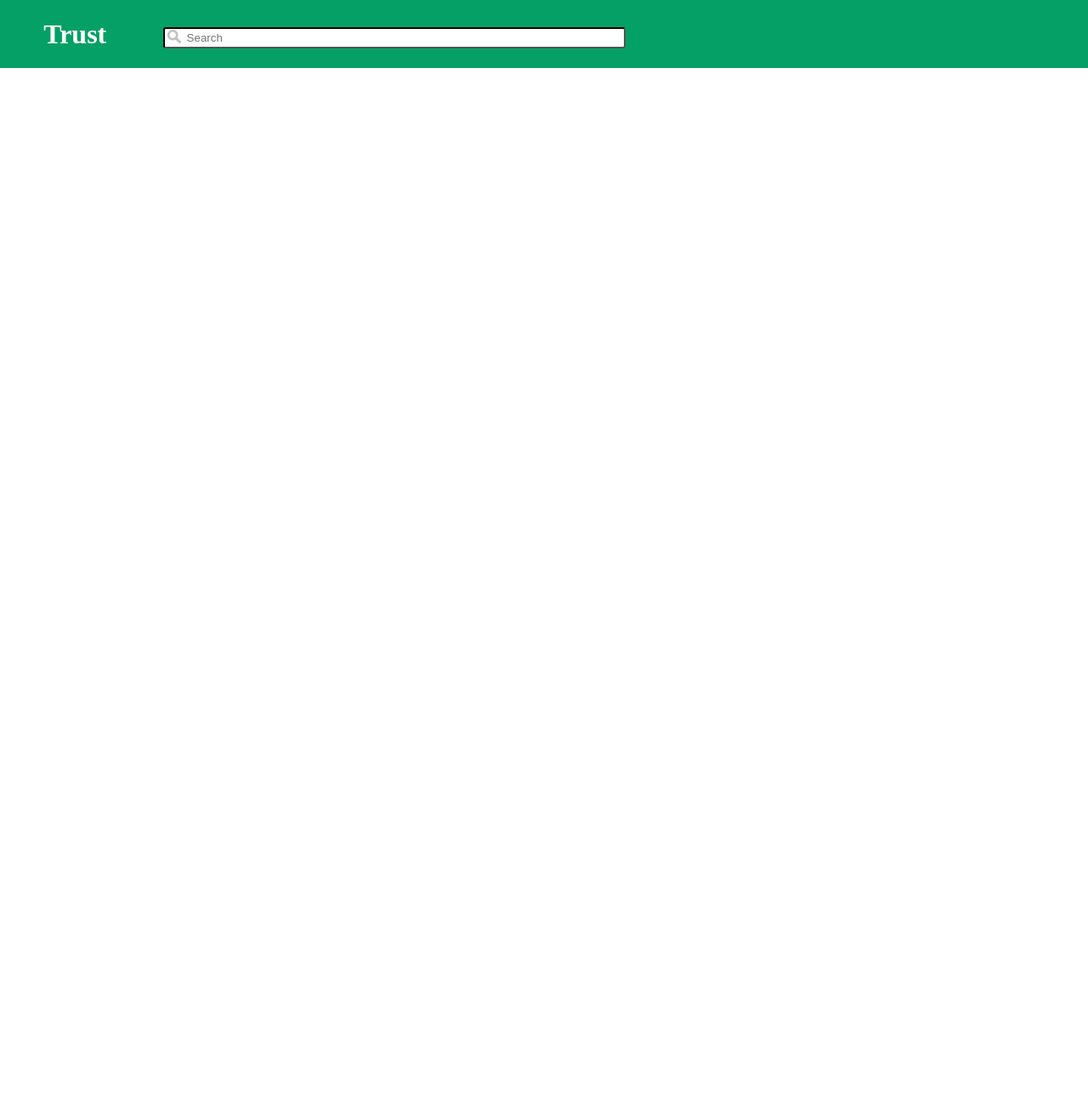
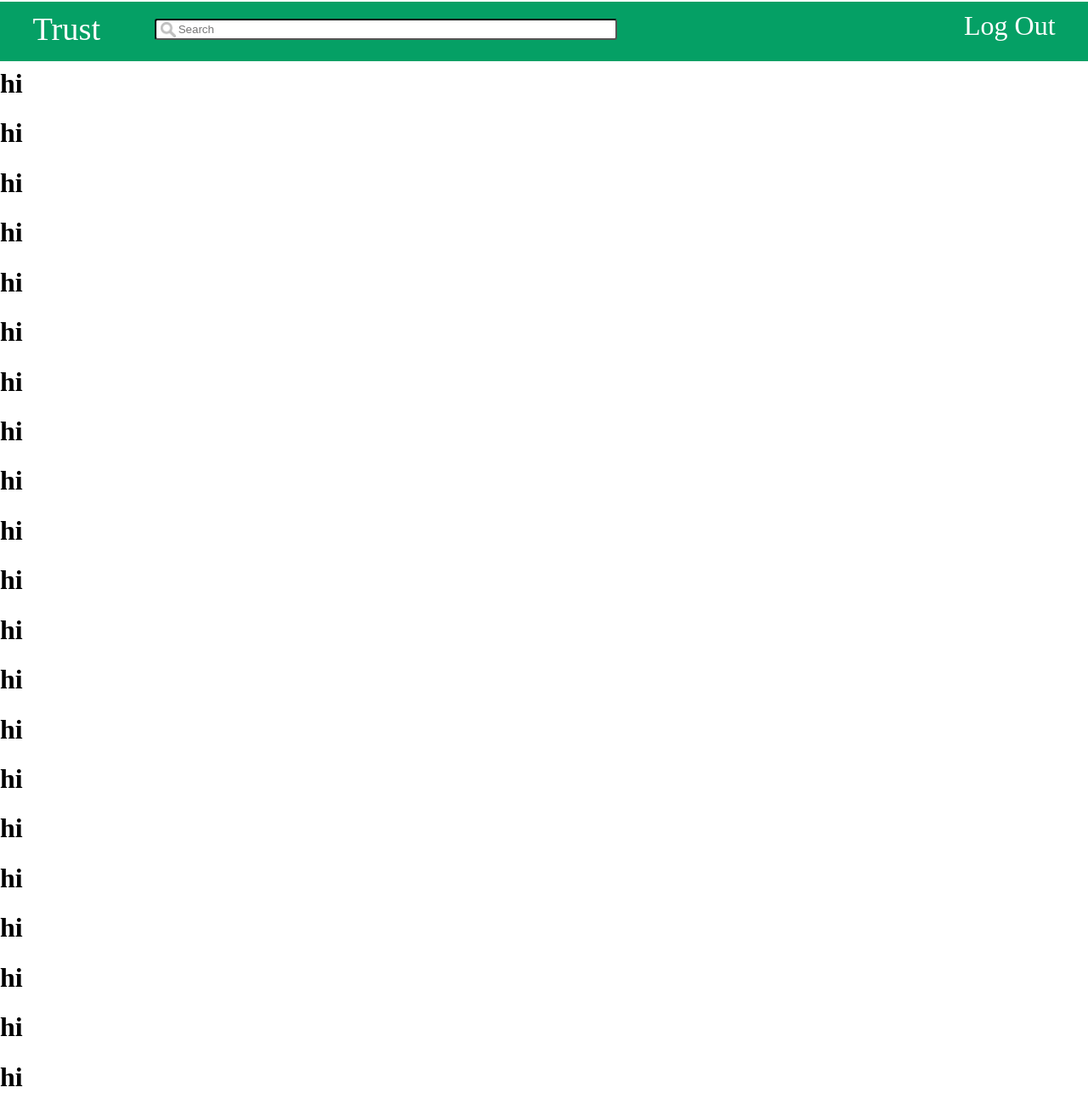
Before and after one commit to Randy-T22/Capstone-Project, a Django app: page / in a window 1280 px wide. Shown: the whole page at 85% size. Before the commit the page ends 80 px from the top, so only its background shows below. Run offline with Django 3.2, Linux system fonts and the light colour scheme; a user stored in the database is signed in.

Commit message:
* Updated navbar

```diff
--- a/TrustApp/static/index.css
+++ b/TrustApp/static/index.css
@@ -5,28 +5,31 @@ body {
   margin: 0px;
 }
 
-a {
+.navbar {
+  padding-top: 10px;
+
+  background-color: rgb(5, 160, 101);
+  width: 100%;
+  color: white;
+  position: fixed;
+  margin-top: -1.49%;
+  background-size: auto;
+  height: 60px;
+}
+
+.title {
+  margin-bottom: -2%;
+  font-size: 3vw;
+  padding-right: 5%;
   text-decoration: none;
+  margin-left: 3vw;
   color: white;
 }
 
-.navbar {
-  background-color: rgb(5, 160, 101);
-  height: 10%;
-  width: 100%;
-  margin-top: 0%;
+.searchbar {
+  margin-top: 0.75%;
+  padding-left: 2%;
   position: fixed;
-}
-
-.title {
-  margin-left: 4%;
-  margin-top: 1.75%;
-  margin-bottom: -2.15%;
-}
-
-.searchbar {
-  margin-left: 15%;
-  padding-left: 2%;
   height: 1.5vw;
   width: 40vw;
   border-radius: 0.25vw;
@@ -34,9 +37,24 @@ a {
 }
 
 .searchImg {
-  height: 1.25vw;
-  margin-left: 15.4%;
-  margin-top: 0.25%;
-  position: absolute;
+  height: 1.4vw;
+  margin-top: 1.09%;
+  position: fixed;
+  z-index: 2;
   color: grey;
+  padding-left: 7px;
 }
+
+.logout {
+  /* margin-left: 60%; */
+  /* margin-top: 2.5%; */
+  float: right;
+  font-size: 2.5vw;
+  text-decoration: none;
+  padding-right: 3vw;
+  color: white;
+}
+
+.box {
+  justify-content: grid;
+}
--- a/TrustApp/templates/index.html
+++ b/TrustApp/templates/index.html
@@ -2,18 +2,48 @@
 <!DOCTYPE html>
 <html>
   <head>
-    <meta charset="utf-8">
-    <meta name="viewport" content="width=device-width">
+    <meta charset="utf-8" />
+    <meta name="viewport" content="width=device-width" />
     <title>Trust</title>
     <link href="static/index.css" rel="stylesheet" type="text/css" />
   </head>
+  <nav class="navbar">
+    <a class="title" href="">Trust</a>
+    <a class="searchbar-img">
+      <img class="searchImg" src="static/images/search.png" />
+      <input
+        type="text"
+        class="searchbar"
+        placeholder="Search"
+        aria-label="Search"
+      />
+    </a>
+    <a class="logout" href"logout">Log Out</a>
+  </nav>
   <body>
-    <div class="navbar">
-      <h1 class="title"><a href="">Trust</a></h1>
-      <img src="static/images/search.png" class="searchImg" />
-      <input type="text" class="searchbar" placeholder="Search" aria-label="Search" />
-    </div>
-    <footer>
-    </footer>
+    <h1>hi</h1>
+    <h1>hi</h1>
+    <h1>hi</h1>
+    <h1>hi</h1>
+    <h1>hi</h1>
+    <h1>hi</h1>
+    <h1>hi</h1>
+    <h1>hi</h1>
+    <h1>hi</h1>
+    <h1>hi</h1>
+    <h1>hi</h1>
+    <h1>hi</h1>
+    <h1>hi</h1>
+    <h1>hi</h1>
+    <h1>hi</h1>
+    <h1>hi</h1>
+    <h1>hi</h1>
+    <h1>hi</h1>
+    <h1>hi</h1>
+    <h1>hi</h1>
+    <h1>hi</h1>
+    <h1>hi</h1>
+
+    <footer></footer>
   </body>
 </html>
```
